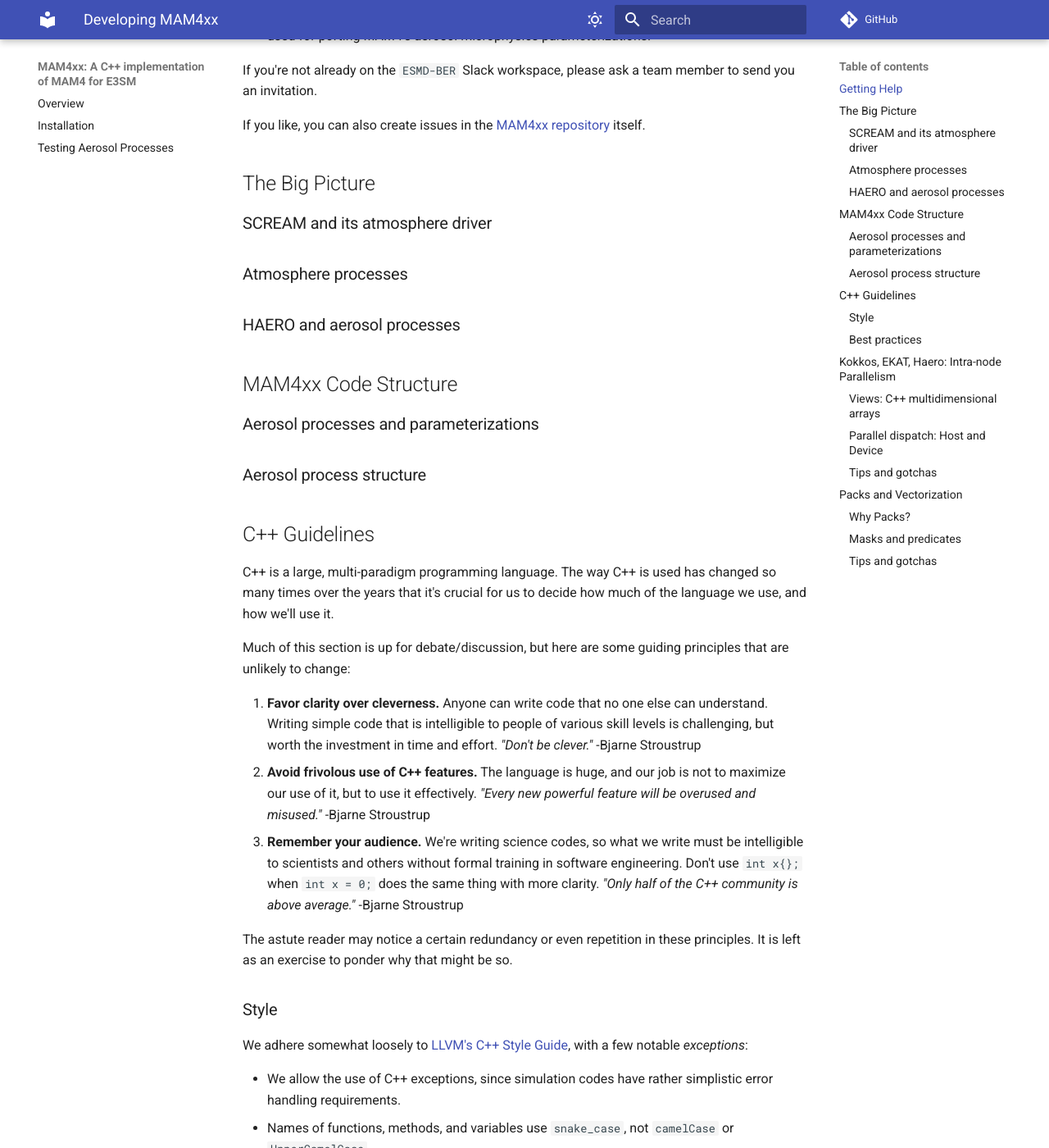
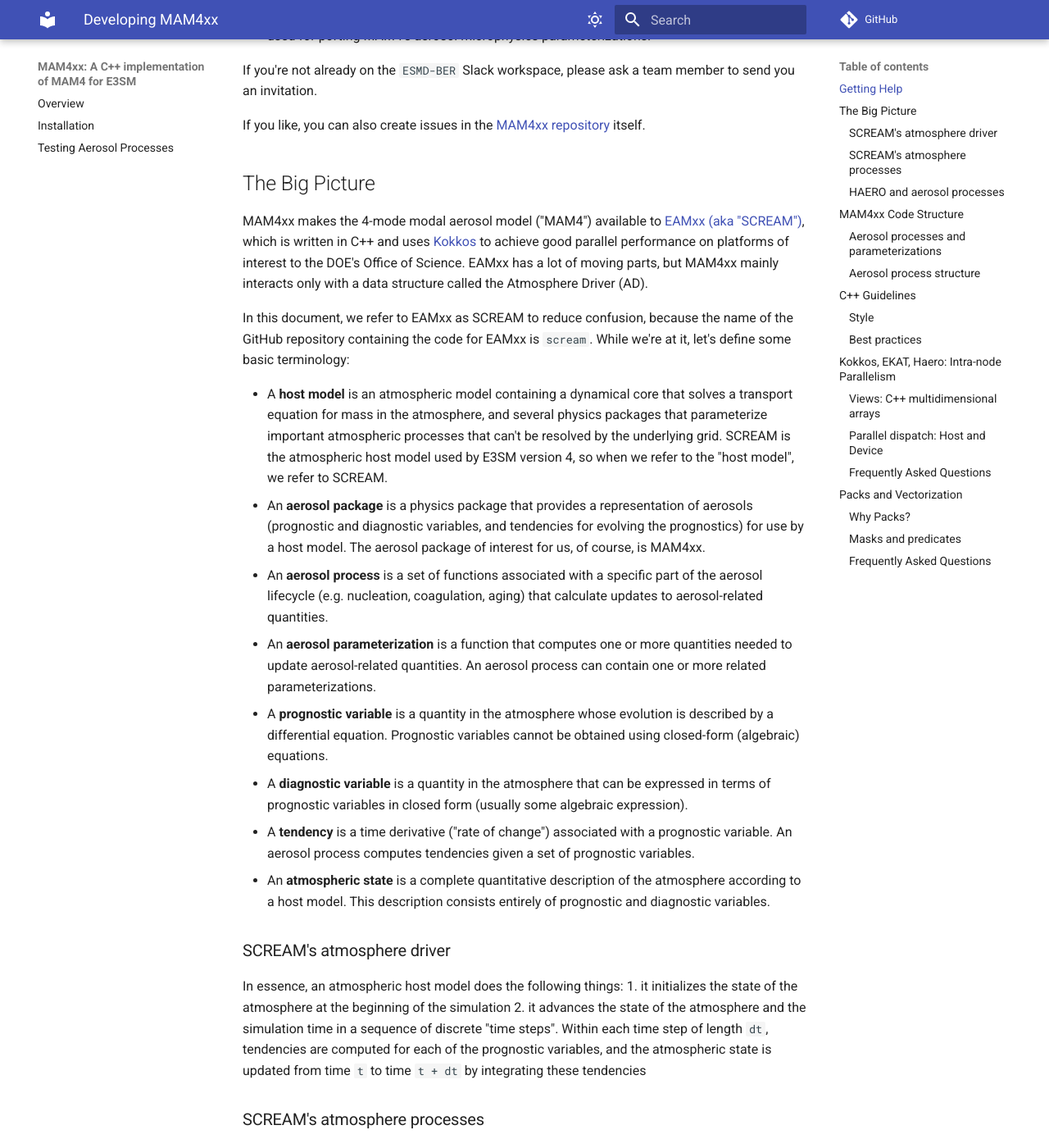
Before and after one commit to eagles-project/mam4xx, an MkDocs documentation site: the page built from docs/development.md, in a window 1280 px wide and 1400 px high, scrolled down 764 px. Shown: the whole window at 82% size. Built offline with MkDocs 1.6.1 and Material for MkDocs 9.7.7, drawn with Linux system fonts in a browser that asks for light colours; comment, search, counter and statistics services are not loaded; some of the changed text lies outside the part shown.

Commit message:
More words.

```diff
--- a/docs/development.md
+++ b/docs/development.md
@@ -39,8 +39,55 @@ itself.
 
 ## The Big Picture
 
-### SCREAM and its atmosphere driver
-### Atmosphere processes
+MAM4xx makes the 4-mode modal aerosol model ("MAM4") available to
+[EAMxx (aka "SCREAM")](https://github.com/E3SM-Project/scream), which is written
+in C++ and uses [Kokkos](https://github.com/kokkos/kokkos) to achieve good
+parallel performance on platforms of interest to the DOE's Office of Science.
+EAMxx has a lot of moving parts, but MAM4xx mainly interacts only with a data
+structure called the Atmosphere Driver (AD).
+
+In this document, we refer to EAMxx as SCREAM to reduce confusion,
+because the name of the GitHub repository containing the code for EAMxx is
+`scream`. While we're at it, let's define some basic terminology:
+
+* A **host model** is an atmospheric model containing a dynamical core that
+  solves a transport equation for mass in the atmosphere, and several physics
+  packages that parameterize important atmospheric processes that can't be
+  resolved by the underlying grid. SCREAM is the atmospheric host model used
+  by E3SM version 4, so when we refer to the "host model", we refer to SCREAM.
+* An **aerosol package** is a physics package that provides a representation of
+  aerosols (prognostic and diagnostic variables, and tendencies for evolving
+  the prognostics) for use by a host model. The aerosol package of interest for
+  us, of course, is MAM4xx.
+* An **aerosol process** is a set of functions associated with a specific part
+  of the aerosol lifecycle (e.g. nucleation, coagulation, aging) that calculate
+  updates to aerosol-related quantities.
+* An **aerosol parameterization** is a function that computes one or more
+  quantities needed to update aerosol-related quantities. An aerosol process can
+  contain one or more related parameterizations.
+* A **prognostic variable** is a quantity in the atmosphere whose evolution is
+  described by a differential equation. Prognostic variables cannot be obtained
+  using closed-form (algebraic) equations.
+* A **diagnostic variable** is a quantity in the atmosphere that can be
+  expressed in terms of prognostic variables in closed form (usually some
+  algebraic expression).
+* A **tendency** is a time derivative ("rate of change") associated with a
+  prognostic variable. An aerosol process computes tendencies given a set of
+  prognostic variables.
+* An **atmospheric state** is a complete quantitative description of the
+  atmosphere according to a host model. This description consists entirely of
+  prognostic and diagnostic variables.
+
+### SCREAM's atmosphere driver
+
+In essence, an atmospheric host model does the following things:
+1. it initializes the state of the atmosphere at the beginning of the simulation
+2. it advances the state of the atmosphere and the simulation time in a sequence
+   of discrete "time steps". Within each time step of length `dt`, tendencies
+   are computed for each of the prognostic variables, and the atmospheric state
+   is updated from time `t` to time `t + dt` by integrating these tendencies
+
+### SCREAM's atmosphere processes
 ### HAERO and aerosol processes
 
 ## MAM4xx Code Structure
@@ -124,7 +171,8 @@ is used.
 The high-performance data types in MAM4xx used for these parallel dispatches are
 all provided by Kokkos. Kokkos is a general-purpose parallel programming model,
 and is accordingly complex, with many elaborate features and options. In order
-to reduce this complexity and focus on decisions and logic related to earth system models (ESMs) in general and aerosols in particular, we make use of a
+to reduce this complexity and focus on decisions and logic related to earth
+system models (ESMs) in general and aerosols in particular, we make use of a
 couple of additional layers:
 
 * [**E3SM/Kokkos Application Toolkit (EKAT)**](https://github.com/E3SM-Project/EKAT):
@@ -235,10 +283,12 @@ Here's how it works.
 
 _Describe hierarchical parallel dispatch here_
 
-### Tips and gotchas
+### Frequently Asked Questions
 
 ## Packs and Vectorization
 
 ### Why Packs?
+
 ### Masks and predicates
-### Tips and gotchas
+
+### Frequently Asked Questions
```
Also changed, not shown: other parts of docs/development.md (+4 -4 lines).
